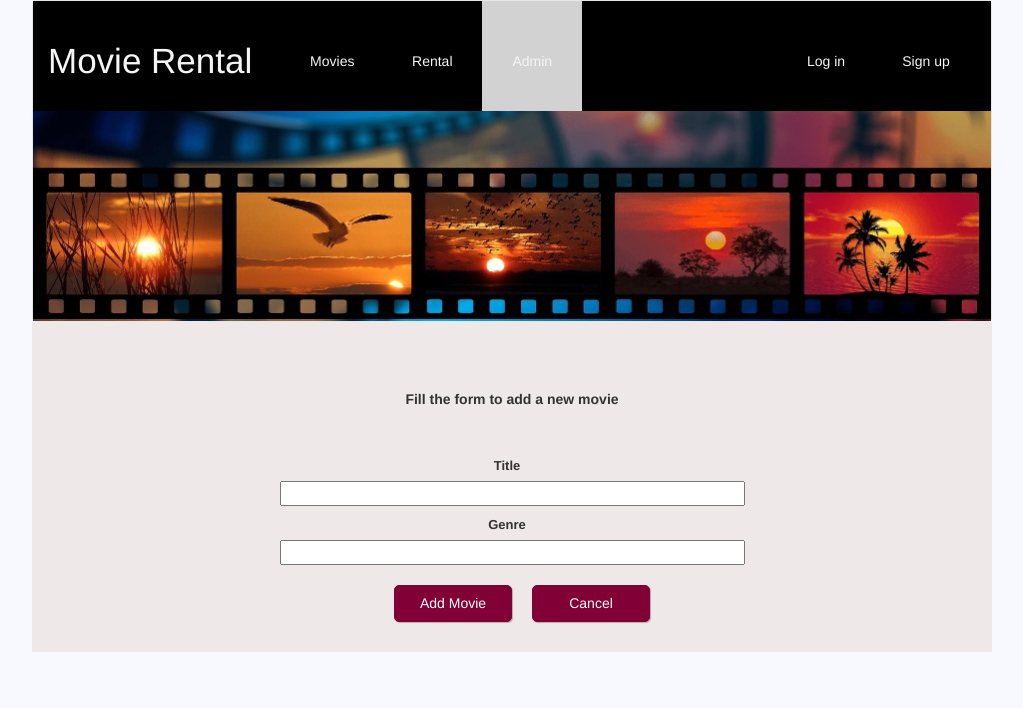
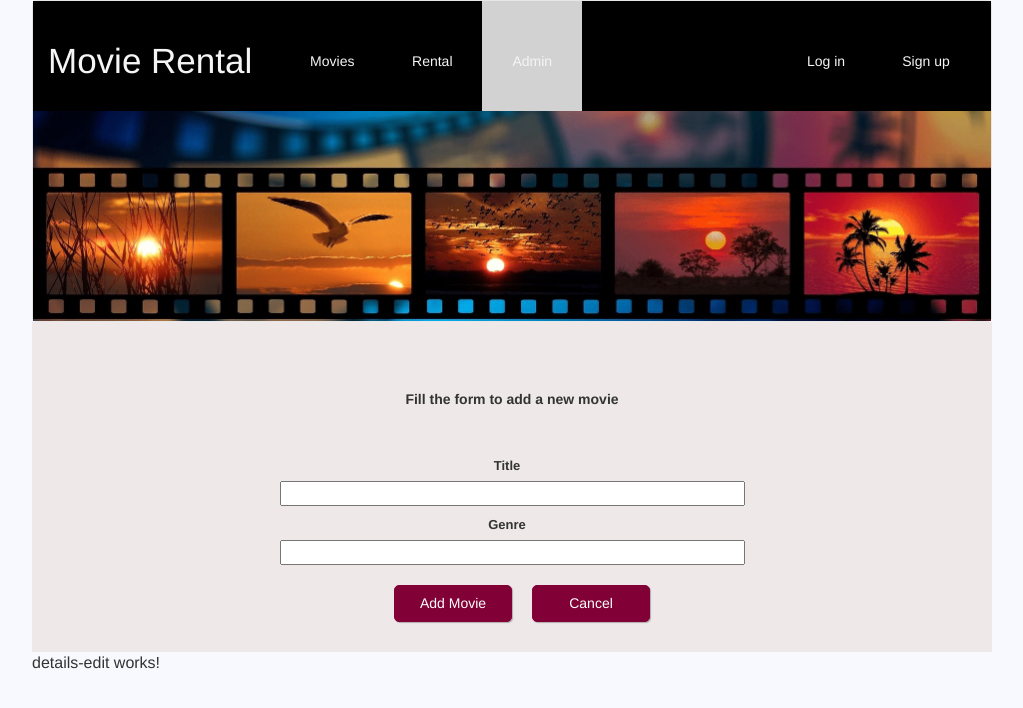
Before and after one commit to kvalge/movies-angular, an Angular app: page /admin in a window 1280 px wide. Shown: the top 708 px of the page, without its empty margins (128-1151 px from the left). Built offline with nearby package versions, Linux system fonts and the light colour scheme.

Commit message:
Created details-edit component.

```diff
--- a/src/app/admin/admin.component.html
+++ b/src/app/admin/admin.component.html
@@ -1 +1,2 @@
 <app-movie-edit></app-movie-edit>
+<app-details-edit></app-details-edit>
--- /dev/null
+++ b/src/app/admin/details-edit/details-edit.component.html
@@ -0,0 +1 @@
+<p>details-edit works!</p>
--- /dev/null
+++ b/src/app/admin/details-edit/details-edit.component.ts
@@ -0,0 +1,15 @@
+import { Component, OnInit } from '@angular/core';
+
+@Component({
+  selector: 'app-details-edit',
+  templateUrl: './details-edit.component.html',
+  styleUrls: ['./details-edit.component.css']
+})
+export class DetailsEditComponent implements OnInit {
+
+  constructor() { }
+
+  ngOnInit(): void {
+  }
+
+}
--- a/src/app/app.module.ts
+++ b/src/app/app.module.ts
@@ -21,6 +21,7 @@ import {AuthGuardService} from "./services/auth-guard.service";
 import {GuardService} from "./services/guard.service";
 import { AdminComponent } from './admin/admin.component';
 import { MovieEditComponent } from './admin/movie-edit/movie-edit.component';
+import { DetailsEditComponent } from './admin/details-edit/details-edit.component';
 
 @NgModule({
   declarations: [
@@ -35,6 +36,7 @@ import { MovieEditComponent } from './admin/movie-edit/movie-edit.component';
     ErrorPageComponent,
     AdminComponent,
     MovieEditComponent,
+    DetailsEditComponent,
   ],
   imports: [
     BrowserModule,
```
Also changed, not shown: src/app/admin/details-edit/details-edit.component.css (added), 1 other file (tests, documents, lock files or other folders).
